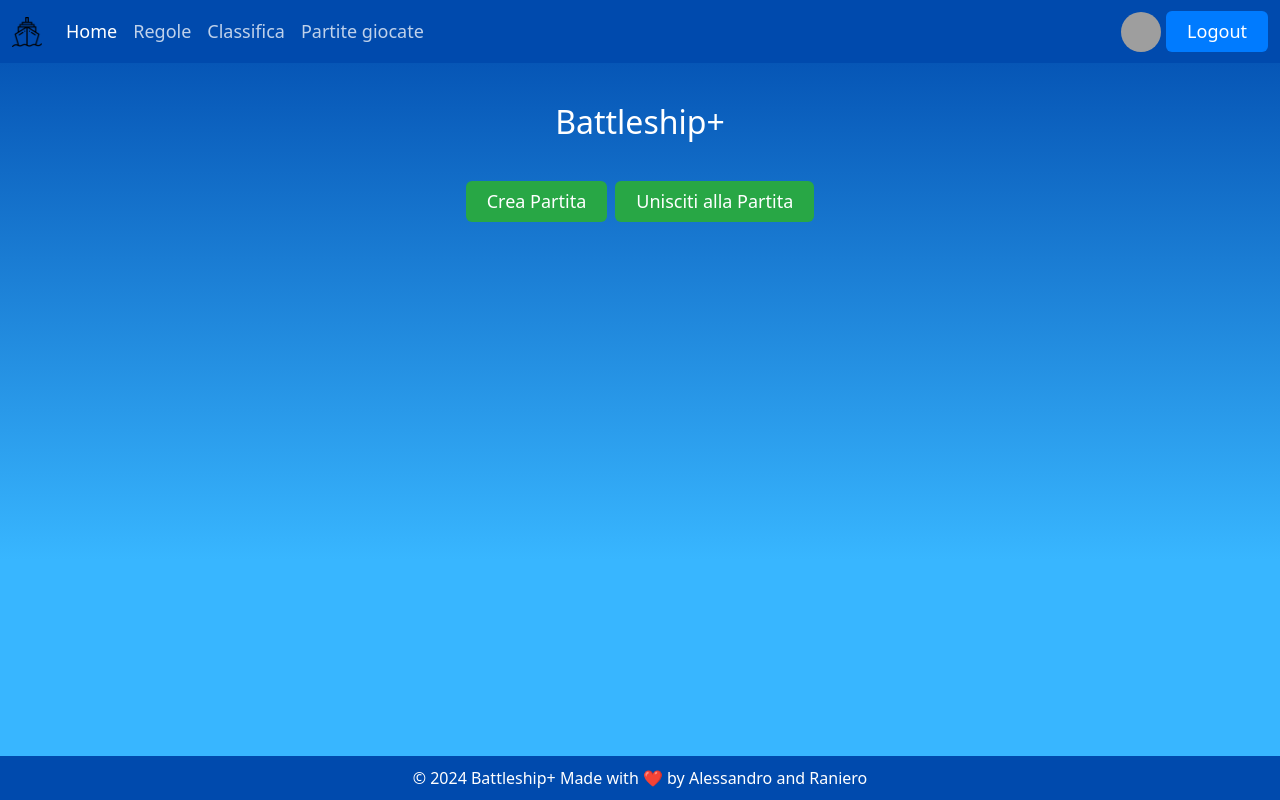
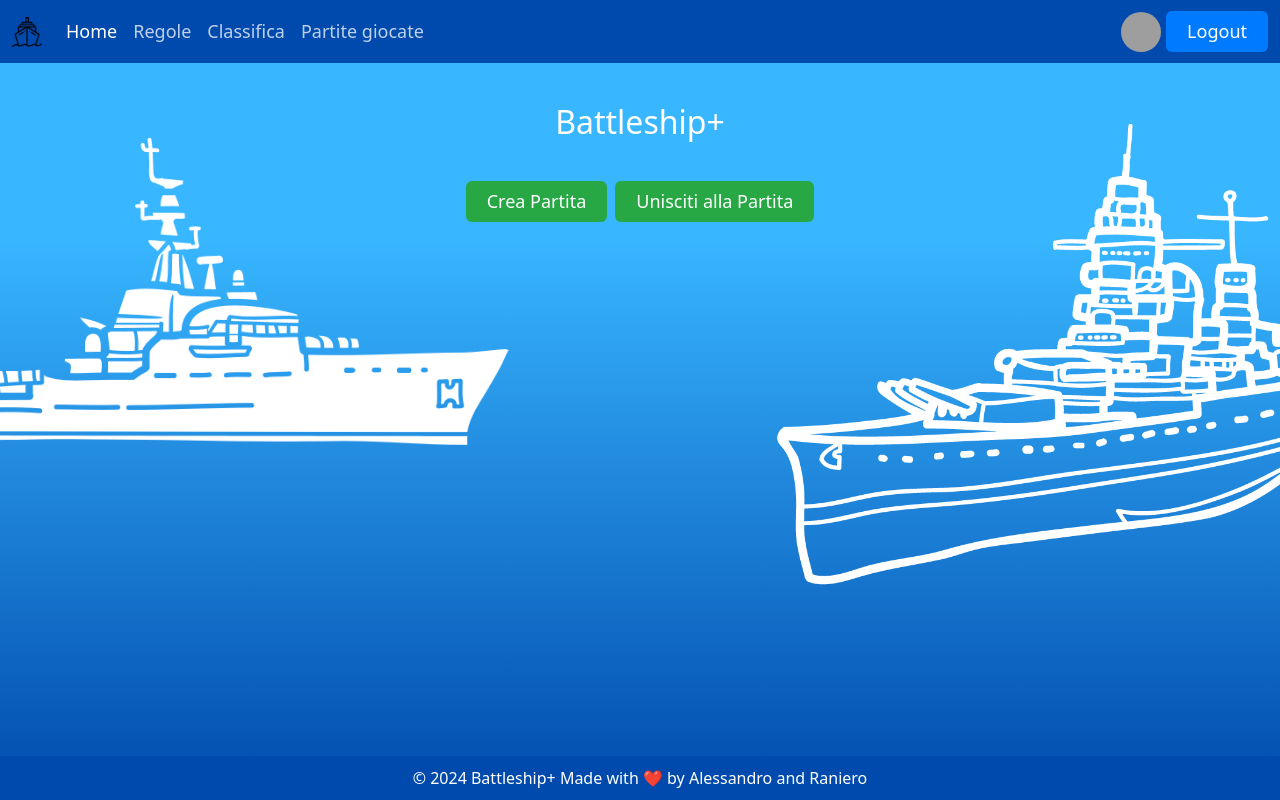
Before and after one commit to danni-aless/battleship-plus, a PHP site: page / in a window 1280 px wide. Run offline with PHP 8.4, Linux system fonts and the light colour scheme; the visitor is signed in with stand-in values (Sample User, id 1); data that the repository does not hold is empty; some libraries are stand-ins or nearby versions; grey boxes are pictures that could not be loaded.

Commit message:
aggiunte immagini navi alla home e invertito gradiente

```diff
--- a/index.php
+++ b/index.php
@@ -211,6 +211,12 @@
                 Crea Partita
             </button>
             <a class="btn btn-green" href="saveGameData.php?mode=join">Unisciti alla Partita</a>
+        </div>
+        <div id="area-immagine" class="sx">
+            <img src="assets/warship1.png" alt="warship1">
+        </div>
+        <div id="area-immagine" class="dx">
+            <img src="assets/warship2.png" alt="warship2">
         </div>
     </div>
 
--- a/style.css
+++ b/style.css
@@ -109,7 +109,7 @@ body {
     display: flex;
     flex-direction: column;
     background: rgb(0,74,173);
-    background: linear-gradient(180deg, rgba(0,74,173,1) 0%, rgba(56,182,255,1) 70%);
+    background: linear-gradient(0deg, rgba(0,74,173,1) 0%, rgba(56,182,255,1) 70%);
     background-repeat: no-repeat;
     background-attachment: fixed;
 }
@@ -129,6 +129,30 @@ h5 {
 
 #webpage-body {
     margin-bottom: 20px;
+}
+
+#area-immagine {
+    width: 40%;
+    height: auto;
+    overflow-x: clip;
+}
+
+#area-immagine.sx {
+    float: left;
+    display: flex;
+    justify-content: end;
+}
+
+#area-immagine.dx {
+    float: right;
+    display: flex;
+    justify-content: start;
+}
+
+#area-immagine > img {
+    width: 600px;
+    height: auto;
+    margin: -100px 0 0 0;
 }
 
 #area-gioco {
```
Also changed, not shown: assets/warship1.png (added), assets/warship2.png (added).
